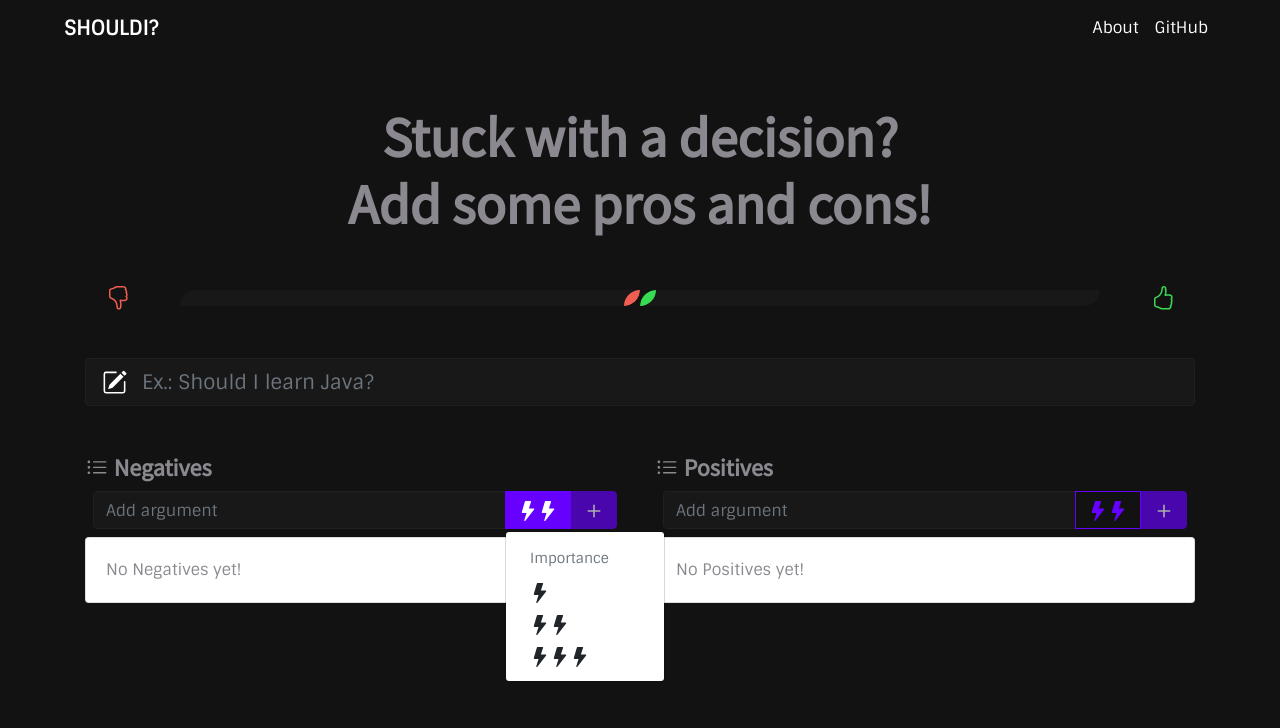
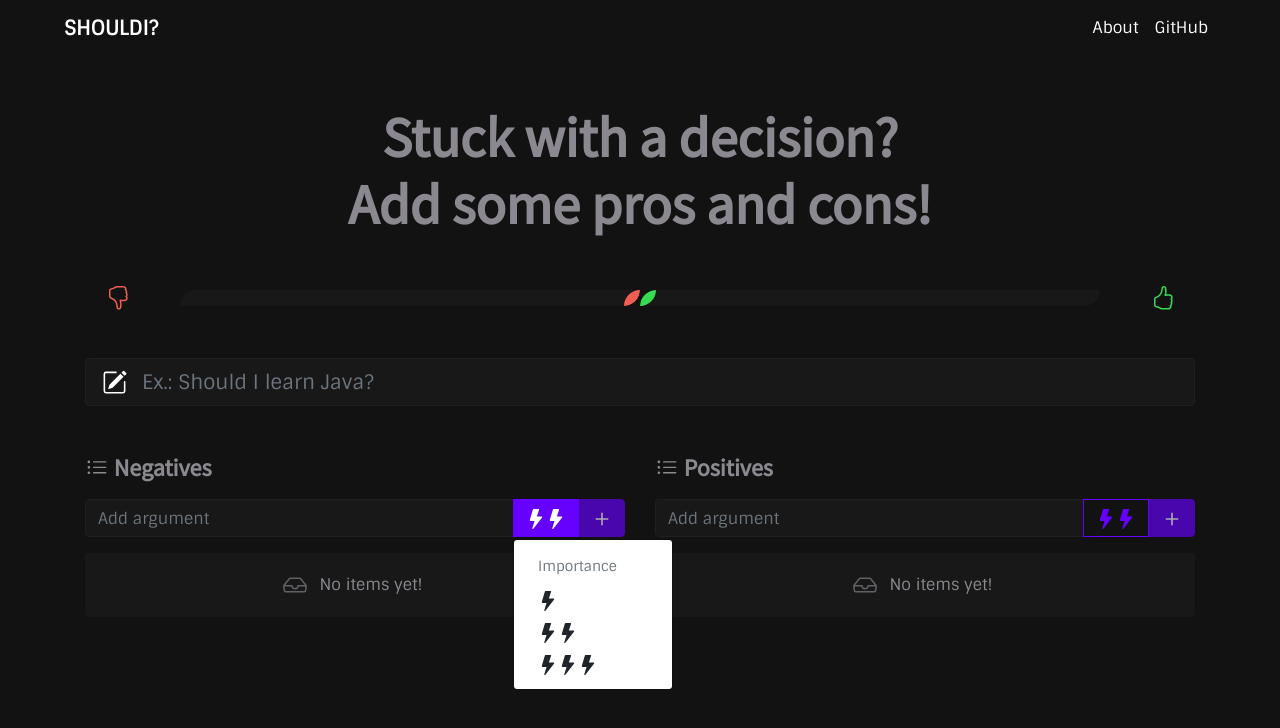
Before and after one commit to toniogabe/shouldi, a Vue app: page /#/ in a window 1280 px wide. Both pictures are taken after a click on the button 538 px from the left and 510 px from the top of the page. Shown: the top 728 px of the page. Built offline with nearby package versions, Linux system fonts and the light colour scheme.

Commit message:
BaseList component divided and ArgumentsList and ArgumentInput created

```diff
--- a/src/assets/style/main.scss
+++ b/src/assets/style/main.scss
@@ -93,6 +93,12 @@ $input-border-color: $color-shark;
   }
 }
 
-.line-breaker {
+.empty-list {
+  text-align: center;
+  background-color: $color-woodsmoke-black;
+  border: none !important;
+}
+
+.line-break {
   white-space: pre-line !important;
 }
--- /dev/null
+++ b/src/components/ArgumentInput.vue
@@ -0,0 +1,98 @@
+<template>
+  <div>
+    <b-input-group class="mt-3 mb-1">
+      <b-form-input
+        v-model="argument.name"
+        placeholder="Add argument"
+        max="50"
+        @keyup.enter="addItem()"
+        @focus="focused = true"
+        @blur="focused = false"
+      ></b-form-input>
+
+      <template #append>
+        <b-dropdown
+          variant="outline-primary"
+          toggle-class="text-decoration-none"
+          no-caret
+        >
+          <template #button-content>
+            <b-icon
+              v-for="i in argument.weight"
+              :key="i"
+              icon="lightning-fill"
+            ></b-icon>
+          </template>
+
+          <b-dropdown-group header="Importance" id="dropdown-header-label">
+            <b-dropdown-item-button
+              @click="argument.weight = 1"
+              v-b-popover.hover="'Low'"
+            >
+              <b-icon icon="lightning-fill"></b-icon>
+            </b-dropdown-item-button>
+
+            <b-dropdown-item-button
+              v-b-popover.hover="'Normal'"
+              @click="argument.weight = 2"
+            >
+              <b-icon v-for="i in 2" :key="i" icon="lightning-fill"></b-icon>
+            </b-dropdown-item-button>
+
+            <b-dropdown-item-button
+              v-b-popover.hover="'High'"
+              @click="argument.weight = 3"
+            >
+              <b-icon v-for="i in 3" :key="i" icon="lightning-fill"></b-icon>
+            </b-dropdown-item-button>
+          </b-dropdown-group>
+        </b-dropdown>
+
+        <b-button
+          variant="primary"
+          :disabled="!argument.name"
+          @click="addItem()"
+        >
+          <b-icon icon="plus" scale="1.3"></b-icon>
+        </b-button>
+      </template>
+    </b-input-group>
+
+    <b-form-text
+      v-if="focused"
+      class="d-flex justify-content-between text-muted text-monospace"
+    >
+      <span>
+        <b-icon icon="lightning-fill"></b-icon> = Importance of the argument
+      </span>
+      <span>{{ argument.name.length }}/50</span>
+    </b-form-text>
+  </div>
+</template>
+
+<script>
+const baseArg = { name: "", weight: 2 };
+
+export default {
+  name: "ArgumentInput",
+
+  data() {
+    return {
+      argument: Object.assign({}, baseArg),
+      focused: false,
+      options: [
+        { text: "Less important", value: 1 },
+        { html: "<b>Normal</b>", value: 2 },
+        { text: "Very important", value: 3 }
+      ]
+    };
+  },
+
+  methods: {
+    addItem() {
+      this.$emit("insert", this.argument);
+      this.argument = Object.assign({}, baseArg);
+    }
+  }
+};
+</script>
--- /dev/null
+++ b/src/components/ArgumentsList.vue
@@ -0,0 +1,41 @@
+<template>
+  <b-col>
+    <h4 class="mb-0">
+      <b-icon icon="list-ul" scale="0.9"></b-icon> {{ title }}
+    </h4>
+
+    <ArgumentInput @insert="$emit('insert', $event)" />
+
+    <base-list
+      v-if="value.length"
+      v-model="value"
+      @remove="$emit('remove', $event)"
+    ></base-list>
+
+    <b-card v-else class="mt-3 empty-list">
+      <b-icon icon="inbox" scale="1.5" animation="fade"></b-icon>
+      <span class="ml-3">No items yet!</span>
+    </b-card>
+  </b-col>
+</template>
+
+<script>
+import ArgumentInput from "./ArgumentInput";
+import BaseList from "./BaseList";
+
+export default {
+  name: "ArgumentsList",
+  props: {
+    value: {
+      type: Array,
+      required: true
+    },
+    title: {
+      type: String,
+      required: true
+    }
+  },
+
+  components: { ArgumentInput, BaseList }
+};
+</script>
--- a/src/components/BaseList.vue
+++ b/src/components/BaseList.vue
@@ -1,105 +1,47 @@
 <template>
-  <b-col>
-
-      <h4 class="mb-0"><b-icon icon="list-ul" scale="0.9"></b-icon> {{ title }}</h4>
-
-      <b-input-group class="my-2 px-2">
-
-        <b-form-input
-          v-model="argument.name"
-          placeholder="Add argument"
-          @keyup.enter="addItem()"
-        ></b-form-input>
-
-        <template #append>
-          <b-dropdown variant="outline-primary" toggle-class="text-decoration-none" no-caret>
-
-            <template #button-content>
-              <b-icon v-for="i in argument.weight" :key="i" icon="lightning-fill"></b-icon>
-              <!-- <b-icon icon="lightning-fill"></b-icon> -->
-            </template>
-
-            <b-dropdown-group header="Importance" id="dropdown-header-label">
-
-              <b-dropdown-item-button @click="argument.weight = 1">
-                <b-icon icon="lightning-fill"></b-icon>
-              </b-dropdown-item-button>
-              <b-dropdown-item-button @click="argument.weight = 2">
-                <b-icon v-for="i in 2" :key="i" icon="lightning-fill"></b-icon>
-              </b-dropdown-item-button>
-              <b-dropdown-item-button @click="argument.weight = 3">
-                <b-icon v-for="i in 3" :key="i" icon="lightning-fill"></b-icon>
-              </b-dropdown-item-button>
-
-            </b-dropdown-group>
-          </b-dropdown>
-
-          <b-button variant="primary" @click="addItem()" :disabled="!argument.name">
-            <b-icon icon="plus" scale="1.3"></b-icon>
-          </b-button>
-
-        </template>
-      </b-input-group>
-
-      <b-list-group v-if="list.length" flush>
+  <b-list-group class="mt-3 mb-1">
     <b-list-group-item
-          v-for="(item, idx) in list"
+      v-for="(item, idx) in value"
       :key="idx"
       class="d-flex justify-content-between"
-          button
       @mouseover="selected = item"
       @mouseleave="selected = undefined"
     >
       {{ item.name }}
       <div>
-            <b-icon v-for="i in item.weight" :key="i" icon="lightning-fill"></b-icon>
+        <b-icon
+          v-for="i in item.weight"
+          :key="i"
+          icon="lightning-fill"
+        ></b-icon>
         <b-icon
           v-show="item == selected"
-              icon="x-square"
+          icon="x"
           class="ml-3 rounded-circle"
-              scale="1.3"
+          scale="1.5"
           variant="danger"
-              @click="removeItem(idx)"
+          @click="$emit('remove', idx)"
         ></b-icon>
       </div>
       <!-- <b-icon icon="trash"></b-icon> -->
     </b-list-group-item>
   </b-list-group>
-
-      <b-card v-else> No {{ title }} yet!</b-card>
-
-  </b-col>
 </template>
 
 <script>
-const baseArg = { name: "", weight: 2 };
-
 export default {
   name: "BaseList",
   props: {
-    title: String,
-    list: Array
+    value: {
+      type: Array,
+      required: true
+    }
   },
 
   data() {
     return {
-      selected: undefined,
-      argument: Object.assign({}, baseArg),
-      options: [
-        { text: "Less important", value: 1 },
-        { html: '<b>Normal</b>', value: 2 },
-        { text: "Very important", value: 3 }
-      ]
+      selected: undefined
     };
-  },
-
-  methods: {
-    addItem () {
-      this.$emit("insert", this.argument);
-      this.argument = Object.assign({}, baseArg);
-    },
-
-    removeItem (idx) { this.$emit("remove", idx); }
   }
 };
 </script>
--- a/src/components/TheScorebar.vue
+++ b/src/components/TheScorebar.vue
@@ -1,7 +1,7 @@
 <template>
   <div class="my-5 text-center">
 
-    <h1 class="display-4 my-5 line-breaker">{{ scoreTitle }}</h1>
+    <h1 class="display-4 my-5 line-break">{{ scoreTitle }}</h1>
 
     <b-row align-v="center">
       <b-col cols="1">
--- a/src/views/Home.vue
+++ b/src/views/Home.vue
@@ -3,26 +3,23 @@
     <TheNavbar />
 
     <b-container class="mt-5">
-      <!-- <h1 class="display-4 text-center">Stuck on a big decision?</h1> -->
-
       <TheScorebar v-model="score" />
-
-      <TheQuestionInput v-model="question"/>
+      <TheQuestionInput v-model="question" />
 
       <b-row>
-        <BaseList
+        <arguments-list
+          v-model="cons"
           title="Negatives"
-          :list="cons"
           @insert="addToList(cons, $event)"
           @remove="removeFromList(cons, $event)"
-        />
+        ></arguments-list>
 
-        <BaseList
+        <arguments-list
+          v-model="pros"
           title="Positives"
-          :list="pros"
           @insert="addToList(pros, $event)"
           @remove="removeFromList(pros, $event)"
-        />
+        ></arguments-list>
       </b-row>
     </b-container>
   </div>
@@ -32,12 +29,12 @@
 import TheNavbar from "@/components/TheNavbar";
 import TheQuestionInput from "@/components/TheQuestionInput";
 import TheScorebar from "@/components/TheScorebar";
-import BaseList from "@/components/BaseList";
+import ArgumentsList from "@/components/ArgumentsList";
 
 export default {
   name: "Home",
   components: {
-    BaseList,
+    ArgumentsList,
     TheQuestionInput,
     TheScorebar,
     TheNavbar
@@ -47,7 +44,7 @@ export default {
     return {
       question: undefined,
       pros: [],
-      cons: [],
+      cons: []
     };
   },
 
@@ -60,20 +57,18 @@ export default {
       let conScore = consWeight + this.cons.length;
 
       return (proScore * 100) / (proScore + conScore);
-    },
+    }
   },
 
   methods: {
-    addToList (array, event) {
+    addToList(array, event) {
       let argument = Object.assign({}, event);
       array.push(argument);
-      // console.log(array, argument);
     },
 
-    removeFromList (array, event) {
-      console.log(event);
+    removeFromList(array, event) {
       array.splice(event, 1);
-    },
-  },
+    }
+  }
 };
 </script>
```
Lines whose indentation alone changed are shown as unchanged.
